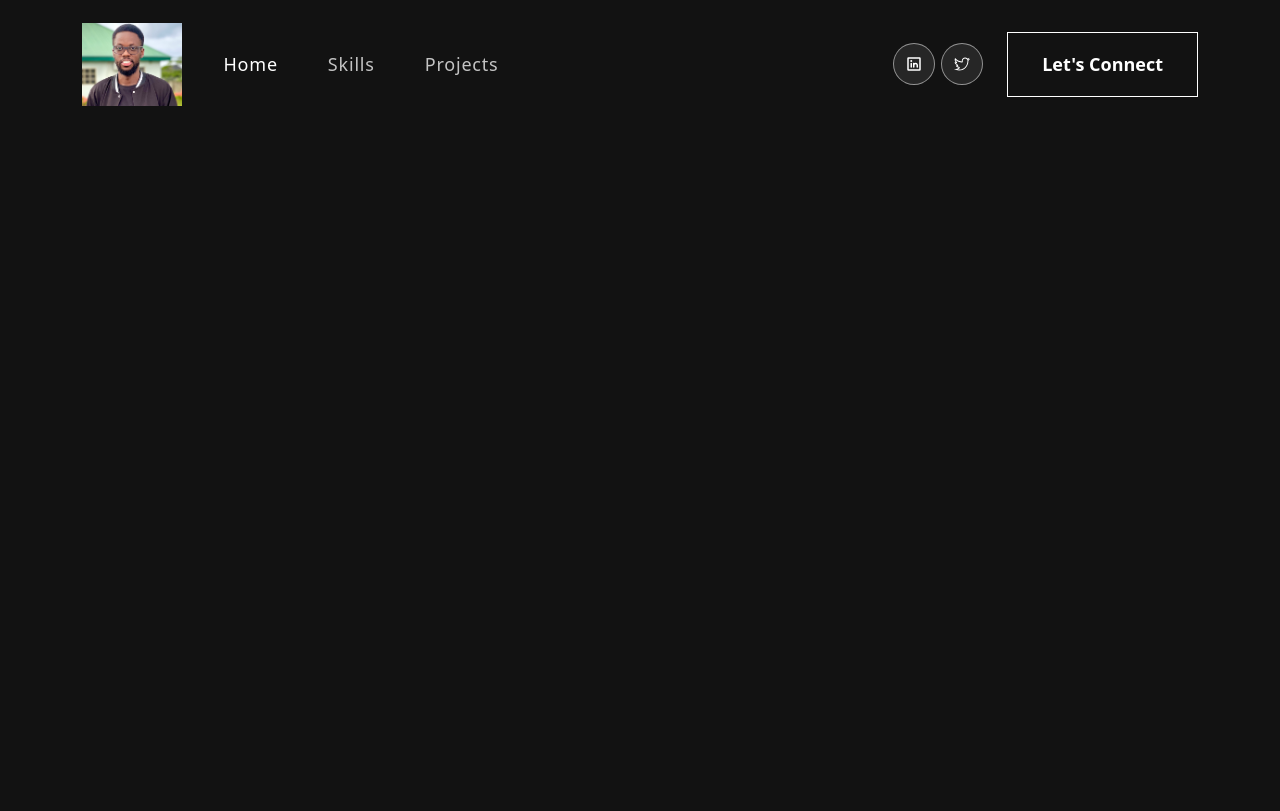
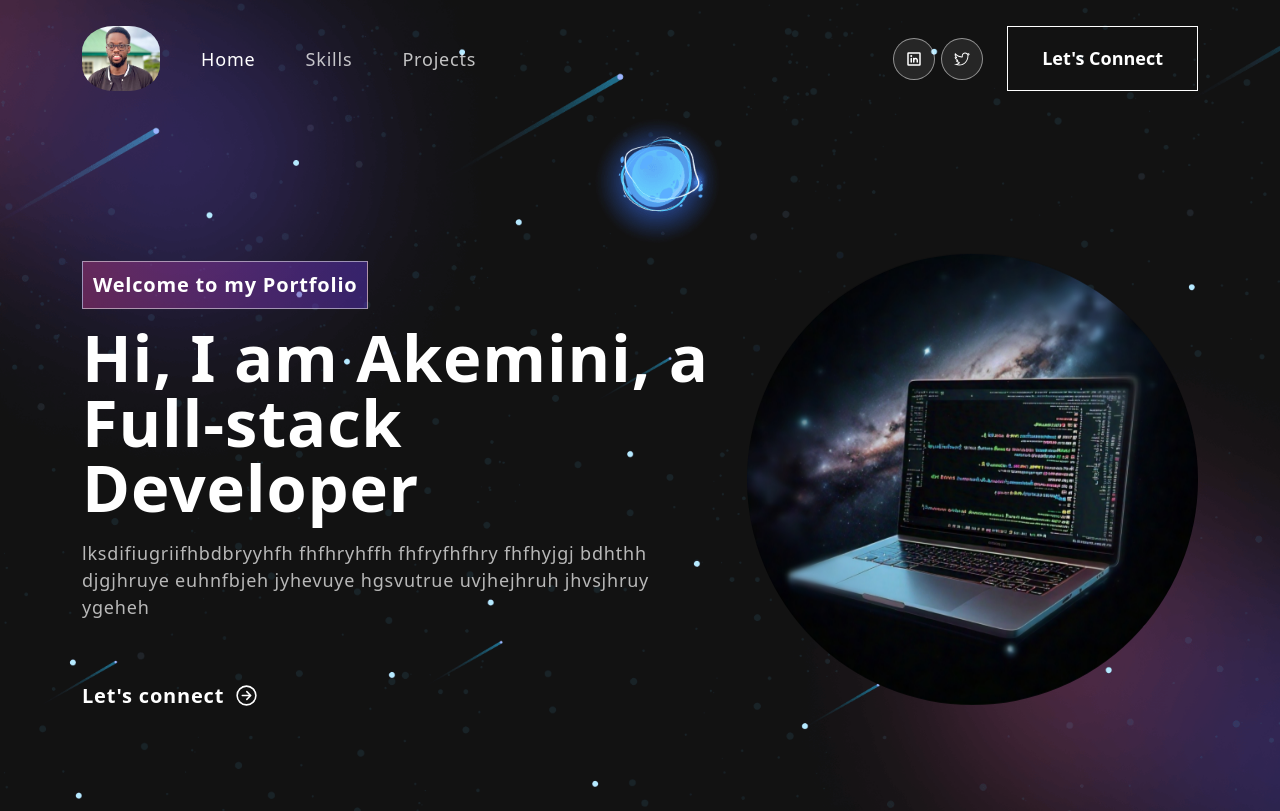
Before and after one commit to Akem-Ben/Portfolio, a React app: page / in a window 1280 px wide. Built offline with nearby package versions, Linux system fonts and the light colour scheme; the HTML template or start-up script is replaced by a standard one.

Commit message:
banner section completion

```diff
--- /dev/null
+++ b/src/Components/Banner/Banner.css
@@ -0,0 +1,68 @@
+.banner {
+    margin-top: 0;
+    padding: 260px 0 100px 0;
+    background-image: url('../../assets/images/banner-bg.png');
+    background-position: top center;
+    background-size: cover;
+    background-repeat: no-repeat;
+  }
+  .banner .tagline {
+    font-weight: 700;
+    letter-spacing: 0.8px;
+    padding: 8px 10px;
+    background: linear-gradient(90.21deg, rgba(170, 54, 124, 0.5) -5.91%, rgba(74, 47, 189, 0.5) 111.58%);
+    border: 1px solid rgba(255, 255, 255, 0.5);
+    font-size: 20px;
+    margin-bottom: 16px;
+    display: inline-block;
+  }
+  .banner h1 {
+    font-size: 65px;
+    font-weight: 700;
+    letter-spacing: 0.8px;
+    line-height: 1;
+    margin-bottom: 20px;
+    display: block;
+  }
+  .banner p {
+    color: #B8B8B8;
+    font-size: 18px;
+    letter-spacing: 0.8px;
+    line-height: 1.5em;
+    width: 96%;
+  }
+  .banner button {
+    color: #fff;
+    font-weight: 700;
+    font-size: 20px;
+    margin-top: 60px;
+    letter-spacing: 0.8px;
+    display: flex;
+    align-items: center;
+  }
+  .banner button svg {
+    font-size: 25px;
+    margin-left: 10px;
+    transition: 0.3s ease-in-out;
+    line-height: 1;
+  }
+  .banner button:hover svg {
+    margin-left: 25px;
+  }
+  .banner img {
+    animation: updown 3s linear infinite;
+  }
+  @keyframes updown {
+      0% {
+          transform: translateY(-20px);
+      }
+      50% {
+          transform: translateY(20px);
+      }
+      100% {
+          transform: translateY(-20px);
+      }
+  }
+  .txt-rotate > .wrap {
+    border-right: 0.08em solid #666;
+  }
--- /dev/null
+++ b/src/Components/Banner/Banner.tsx
@@ -0,0 +1,80 @@
+import { Container, Row, Col } from "react-bootstrap";
+import "./Banner.css";
+import { IoArrowForwardCircleOutline } from "react-icons/io5";
+import bannerImage from "../../assets/images/banner-background.jpg";
+import { useEffect, useState } from "react";
+
+const Banner = () => {
+  const [loopNum, setLoopNum] = useState(0);
+  const [isDeletingState, setIsDeletingState] = useState(false);
+  const wordsToRotate = [
+    "Full-stack Developer (Backend Heavy)",
+    "ReactJs Developer",
+    "Node.js Developer",
+    "Typescript Developer",
+  ];
+  const [currentText, setCurrentText] = useState("");
+  const [delta, setDelta] = useState(300 - Math.random() * 100);
+  const period = 100;
+
+  const tick = () => {
+    let index = loopNum % wordsToRotate.length;
+    let fullText = wordsToRotate[index];
+    let updatedText = isDeletingState
+      ? fullText.substring(0, currentText.length - 1)
+      : fullText.substring(0, currentText.length + 1);
+
+    setCurrentText(updatedText);
+
+    if (isDeletingState) {
+      setDelta((prevDelta) => prevDelta / 2);
+    }
+
+    if (!isDeletingState && updatedText === fullText) {
+      setIsDeletingState(true);
+      setDelta(period);
+    } else if (isDeletingState && updatedText === "") {
+      setIsDeletingState(false);
+      setLoopNum(loopNum + 1);
+      setDelta(100);
+    }
+  };
+
+  useEffect(() => {
+    let ticker = setInterval(() => {
+      tick();
+    }, delta);
+
+    return () => {
+      clearInterval(ticker);
+    };
+  }, [currentText]);
+
+  return (
+    <section className="banner" id="home">
+      <Container>
+        <Row className="align-items-center">
+          <Col xs={12} md={6} xl={7}>
+            <span className="tagline">Welcome to my Portfolio</span>
+            <h1>
+              {`Hi, I am Akemini, a`}{" "}
+              <span className="wrap">{currentText}</span>
+            </h1>
+            <p>
+              lksdifiugriifhbdbryyhfh fhfhryhffh fhfryfhfhry fhfhyjgj bdhthh
+              djgjhruye euhnfbjeh jyhevuye hgsvutrue uvjhejhruh jhvsjhruy ygeheh
+            </p>
+            <button onClick={() => console.log("connect")}>
+              Let's connect <IoArrowForwardCircleOutline size={25} />
+            </button>
+          </Col>
+          <Col xs={12} md={6} xl={5}>
+            <img src={bannerImage} alt="header image" style={{borderRadius: '50%'}}/>
+          </Col>
+        </Row>
+      </Container>
+    </section>
+  );
+};
+
+export default Banner;
--- a/src/Components/Navbar.css
+++ b/src/Components/Navbar/Navbar.css
@@ -1,4 +1,3 @@
-/************ Navbar Css ************/
 nav.navbar {
     padding: 18px 0;
     position: fixed;
@@ -12,7 +11,11 @@ nav.navbar {
     background-color: #121212;
   }
   nav.navbar a.navbar-brand {
-      width: 9%;
+      width: 7%;
+    }
+
+    .logo{
+      border-radius: 40%;
   }
   nav.navbar .navbar-nav .nav-link.navbar-link {
     font-weight: 400;
--- a/src/Components/Navbar.tsx
+++ b/src/Components/Navbar/Navbar.tsx
@@ -1,7 +1,7 @@
 import Container from "react-bootstrap/Container";
 import Nav from "react-bootstrap/Nav";
 import Navbar from "react-bootstrap/Navbar";
-import logo from '../assets/images/Abn.jpeg'
+import logo from '../../assets/images/Abn.jpeg'
 import { useState, useEffect } from "react";
 import { PiLinkedinLogoBold } from "react-icons/pi";
 import { TfiTwitter } from "react-icons/tfi";
@@ -32,7 +32,7 @@ const Navigation = () => {
     <Navbar expand="lg" className={scrolled ? "scrolled" : ""}>
       <Container>
         <Navbar.Brand href="#home">
-          <img src={logo} alt="logo" />
+          <img src={logo} alt="logo" className="logo"/>
         </Navbar.Brand>
         <Navbar.Toggle aria-controls="basic-navbar-nav">
           <span className="navbar-toggle-icon"></span>
--- a/src/Pages/LandingPage.tsx
+++ b/src/Pages/LandingPage.tsx
@@ -1,4 +1,5 @@
-import Navigation from "../Components/Navbar"
+import Banner from "../Components/Banner/Banner"
+import Navigation from "../Components/Navbar/Navbar"
 
 
 const LandingPage = () => {
@@ -6,6 +7,7 @@ const LandingPage = () => {
     return (
         <>
         <Navigation />
+        <Banner />
         </>
     )
 }
```
Also changed, not shown: src/assets/images/banner-background.jpg (added), src/assets/images/banner-bg.png (added).
